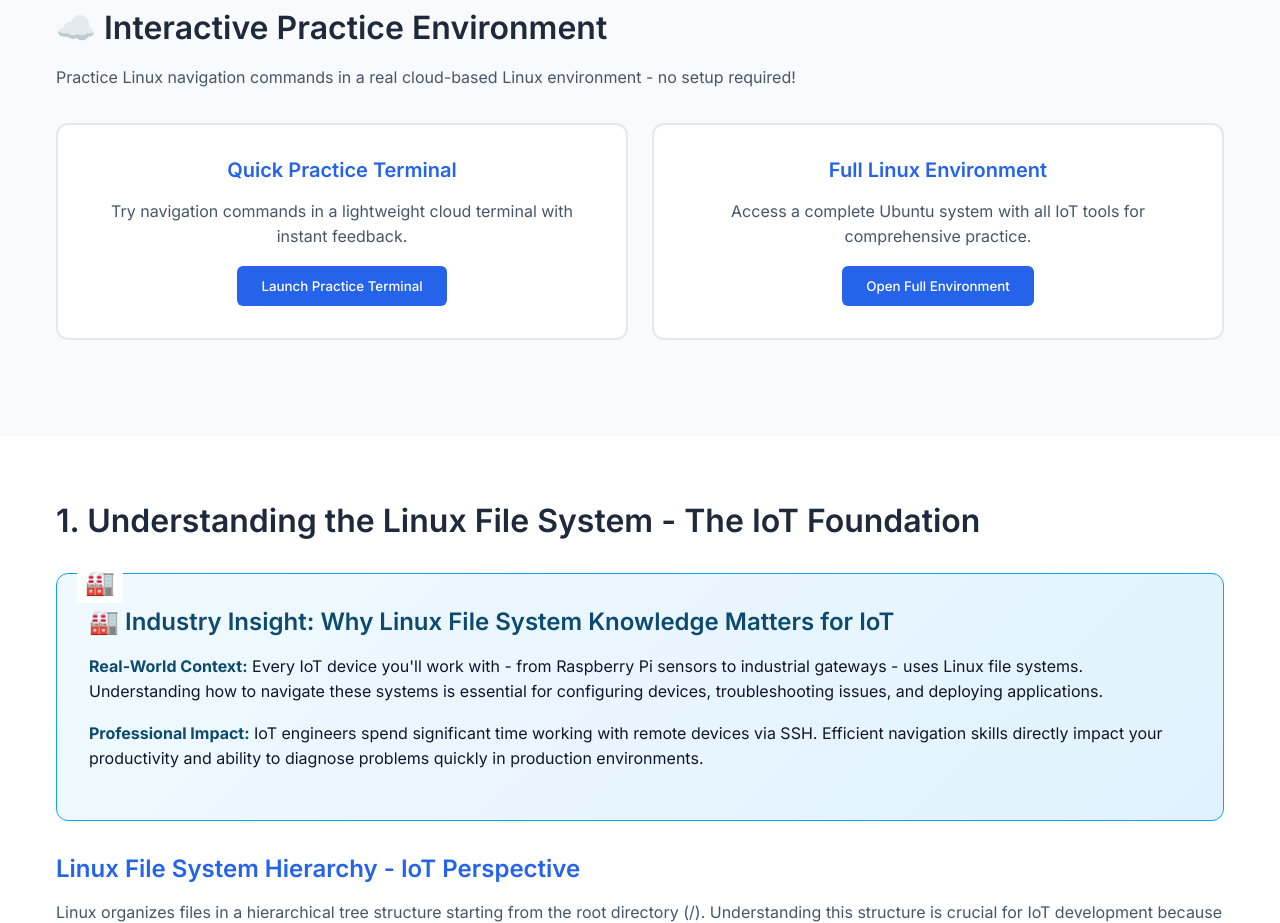
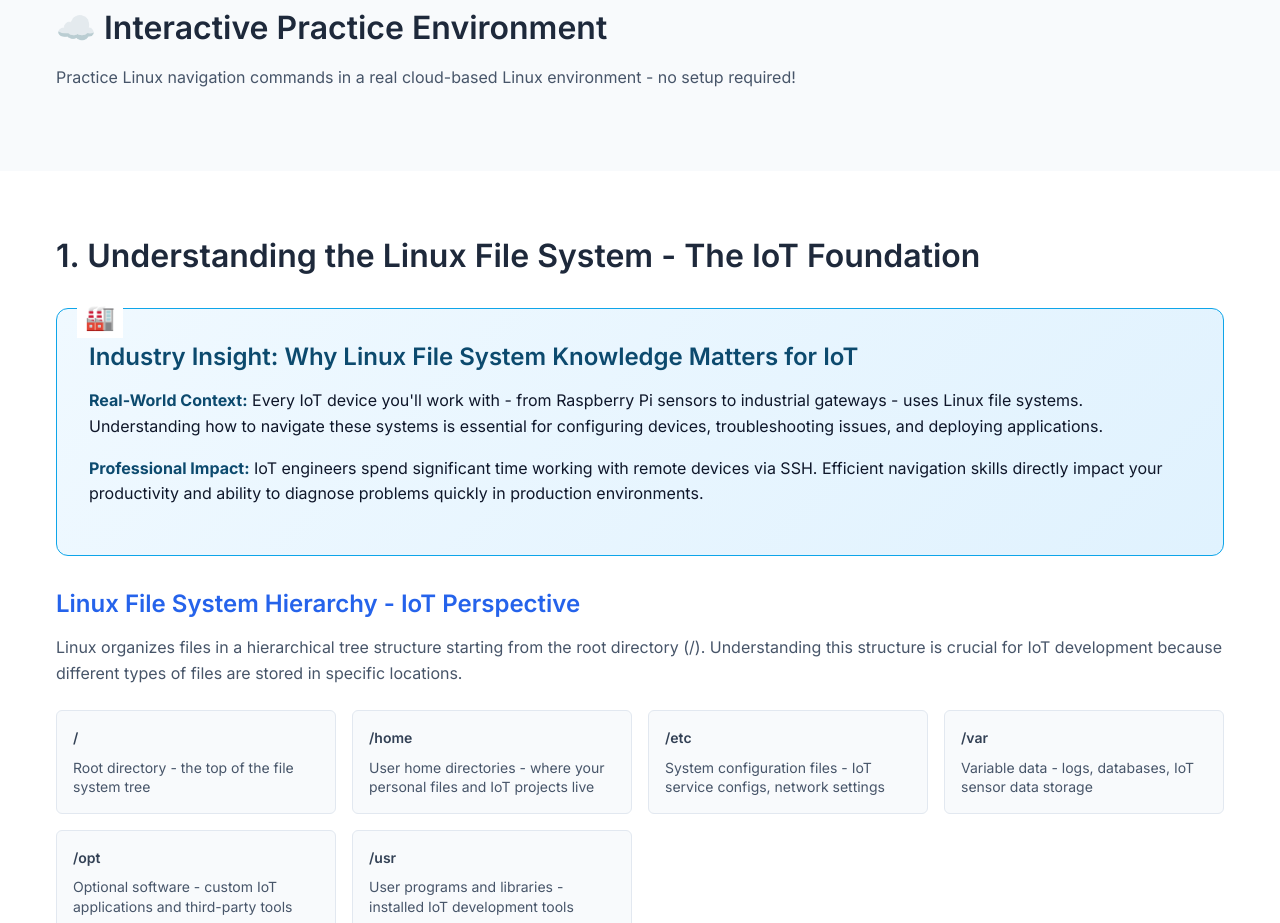
Before and after one commit to DynamicDevices/iot-training-course, a website: page modules/sessions/module1-session1.html in a window 1280 px wide. Shown: the part 1600-2523 px from the top of the page. Drawn offline with Linux system fonts and the light colour scheme.

Commit message:
Clean up module1-session1.html interactive elements
- Remove redundant 'Quick Practice Terminal' and 'Full Linux Environment' option cards
- Remove unused container divs for practice-terminal and full-linux-env
- Fix Industry Insight section title by removing duplicate emoji icon
- Streamline interactive practice section to focus on embedded terminals
- Maintain all existing interactive playground functionality
- Improve page layout and reduce visual clutter

```diff
--- a/modules/sessions/module1-session1.html
+++ b/modules/sessions/module1-session1.html
@@ -97,19 +97,6 @@
                 <h2>☁️ Interactive Practice Environment</h2>
                 <p>Practice Linux navigation commands in a real cloud-based Linux environment - no setup required!</p>
 
-                <div class="interactive-options">
-                    <div class="option-card">
-                        <h4>Quick Practice Terminal</h4>
-                        <p>Try navigation commands in a lightweight cloud terminal with instant feedback.</p>
-                        <button onclick="window.cloudLab.createCloudPlayground('practice-terminal')" class="session-link">Launch Practice Terminal</button>
-                    </div>
-                    <div class="option-card">
-                        <h4>Full Linux Environment</h4>
-                        <p>Access a complete Ubuntu system with all IoT tools for comprehensive practice.</p>
-                        <button onclick="window.cloudLab.createReplitTerminal('full-linux-env')" class="session-link">Open Full Environment</button>
-                    </div>
-                </div>
-
                 <!-- Auto-embed practice terminal -->
                 <div id="navigation-practice" data-cloud-embed="playground" data-language="bash" data-initial-code="# Practice Linux Navigation Commands
 # Try these commands one by one:
@@ -124,9 +111,6 @@ ls                     # See what's in root
 cd /home               # Navigate to home directory
 cd ~                   # Go to your home directory (shortcut)
 pwd                    # Confirm your location"></div>
-
-                <div id="practice-terminal" style="margin-top: 2rem;"></div>
-                <div id="full-linux-env" style="margin-top: 2rem;"></div>
             </div>
         </section>
 
@@ -135,7 +119,7 @@ pwd                    # Confirm your location"></div>
                 <h2>1. Understanding the Linux File System - The IoT Foundation</h2>
 
                 <div class="industry-insight">
-                    <h3>🏭 Industry Insight: Why Linux File System Knowledge Matters for IoT</h3>
+                    <h3>Industry Insight: Why Linux File System Knowledge Matters for IoT</h3>
                     <p><strong>Real-World Context:</strong> Every IoT device you'll work with - from Raspberry Pi sensors to industrial gateways - uses Linux file systems. Understanding how to navigate these systems is essential for configuring devices, troubleshooting issues, and deploying applications.</p>
                     <p><strong>Professional Impact:</strong> IoT engineers spend significant time working with remote devices via SSH. Efficient navigation skills directly impact your productivity and ability to diagnose problems quickly in production environments.</p>
                 </div>
```
